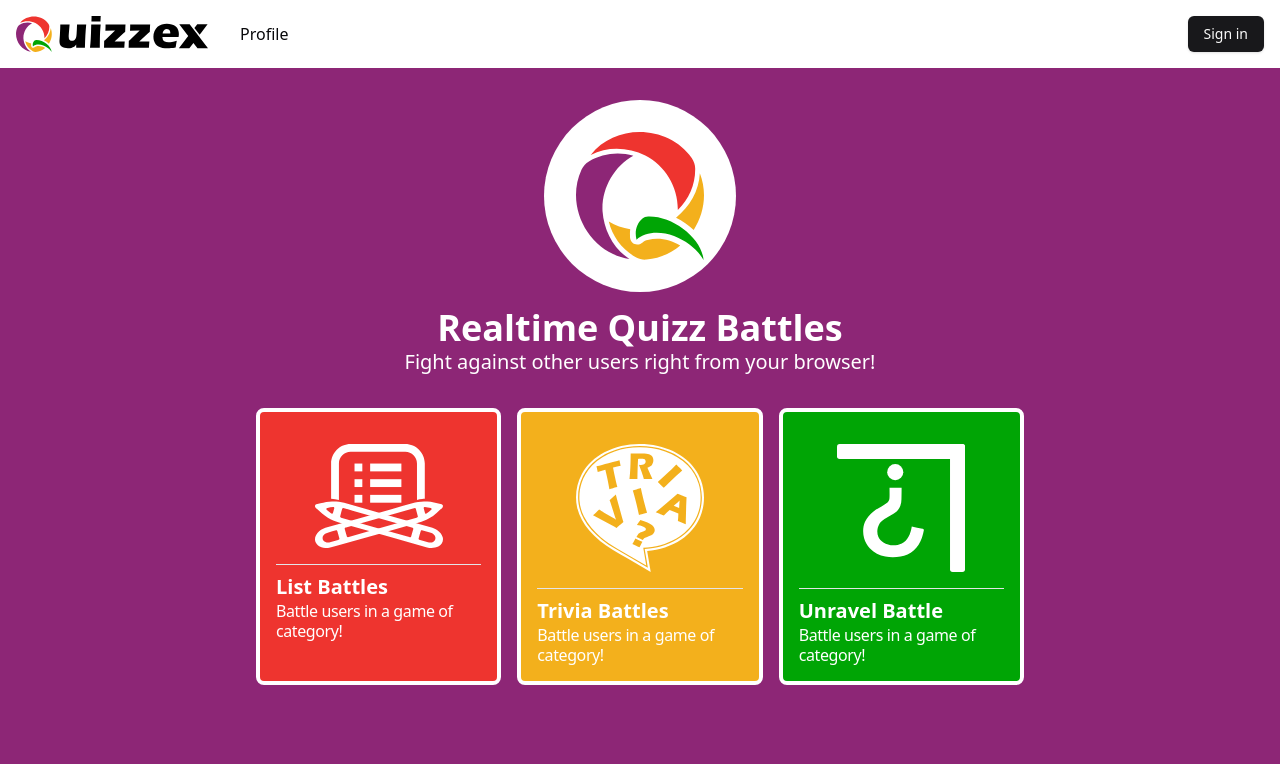
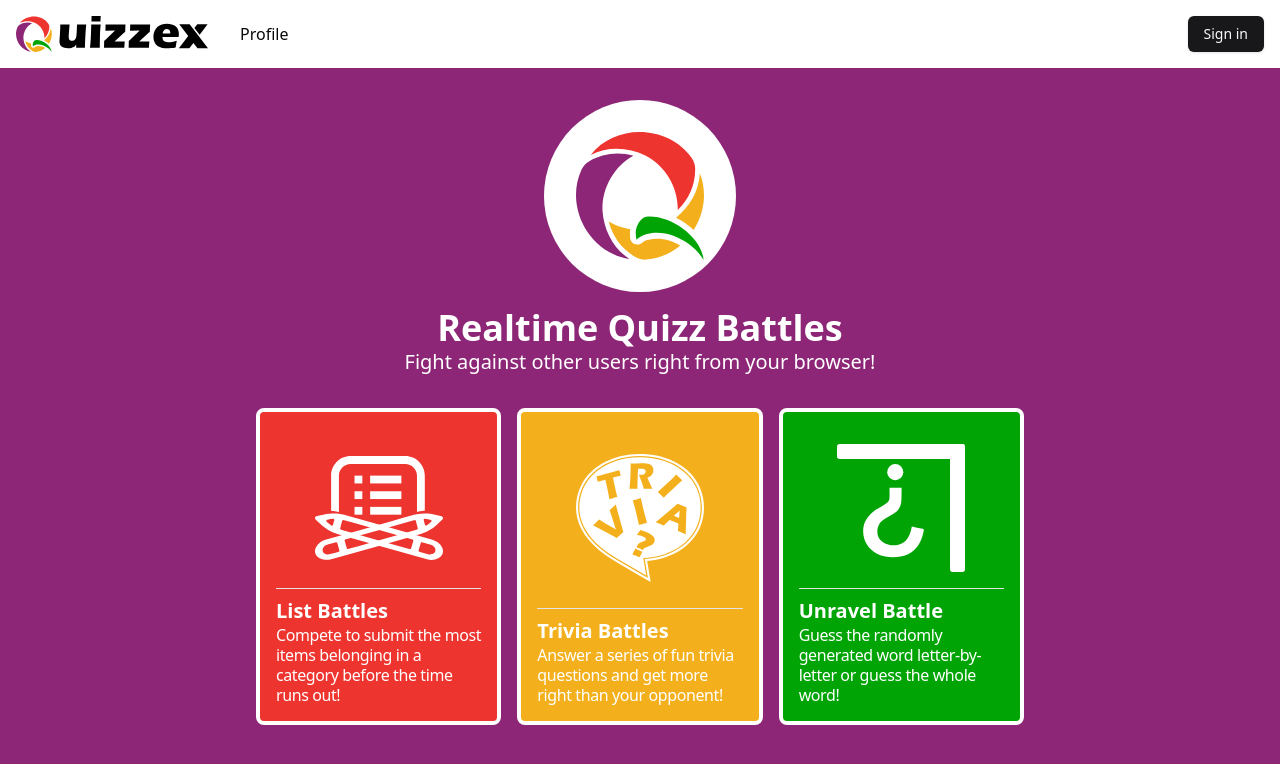
Before and after one commit to AnsellMaximilian/quizzex, a React (Vite) app: page / in a window 1280 px wide. Shown: the top 764 px of the page. Built offline with nearby package versions, Linux system fonts and the light colour scheme; no server answers.

Commit message:
final fixes

```diff
--- a/src/App.tsx
+++ b/src/App.tsx
@@ -23,46 +23,49 @@ export default function App() {
       <div className="grid grid-cols-12 gap-4 mb-8 max-w-3xl mx-auto">
         <Link
           to={"/waiting-room"}
-          className="col-span-4 bg-paletteMain-red rounded-lg border-4 border-white p-4 hover:bg-paletteMain-red/90"
+          className="col-span-4 bg-paletteMain-red rounded-lg border-4 border-white p-4 hover:bg-paletteMain-red/90 flex flex-col"
         >
-          <div className="p-4 flex justify-center rounded-lg  ">
+          <div className="p-4 flex justify-center rounded-lg grow">
             <img src={listBattleIcon} className="w-32" />
           </div>
           <hr />
           <div className="mt-2">
             <div className="text-xl font-bold">List Battles</div>
             <p className="leading-5 tracking-tight">
-              Battle users in a game of category!
+              Compete to submit the most items belonging in a category before
+              the time runs out!
             </p>
           </div>
         </Link>
         <Link
           to="/trivia-battle/waiting-room"
-          className="col-span-4 bg-paletteMain-yellow rounded-lg border-4 border-white p-4 hover:bg-paletteMain-yellow/90"
+          className="col-span-4 bg-paletteMain-yellow rounded-lg border-4 border-white p-4 hover:bg-paletteMain-yellow/90 flex flex-col"
         >
-          <div className="p-4 flex justify-center rounded-lg  ">
+          <div className="p-4 flex justify-center rounded-lg grow">
             <img src={triviaIcon} className="w-32" />
           </div>
           <hr />
           <div className="mt-2">
             <div className="text-xl font-bold">Trivia Battles</div>
             <p className="leading-5 tracking-tight">
-              Battle users in a game of category!
+              Answer a series of fun trivia questions and get more right than
+              your opponent!
             </p>
           </div>
         </Link>
         <Link
           to="/unravel-battle/waiting-room"
-          className="col-span-4 bg-paletteMain-green rounded-lg border-4 border-white p-4 hover:bg-paletteMain-green/90"
+          className="col-span-4 bg-paletteMain-green rounded-lg border-4 border-white p-4 hover:bg-paletteMain-green/90 flex flex-col"
         >
-          <div className="p-4 flex justify-center rounded-lg  ">
+          <div className="p-4 flex justify-center rounded-lg grow">
             <img src={unravelIcon} className="w-32" />
           </div>
           <hr />
           <div className="mt-2">
             <div className="text-xl font-bold">Unravel Battle</div>
             <p className="leading-5 tracking-tight">
-              Battle users in a game of category!
+              Guess the randomly generated word letter-by-letter or guess the
+              whole word!
             </p>
           </div>
         </Link>
--- a/src/main.tsx
+++ b/src/main.tsx
@@ -54,7 +54,14 @@ const router = createBrowserRouter([
         children: [
           { path: ":id", element: <TriviaBattle /> },
 
-          { path: "waiting-room", element: <TriviaWaitingRoom /> },
+          {
+            path: "waiting-room",
+            element: (
+              <AuthRoute>
+                <TriviaWaitingRoom />
+              </AuthRoute>
+            ),
+          },
 
           { path: "result/:id", element: <TriviaBattleResult /> },
         ],
@@ -65,7 +72,14 @@ const router = createBrowserRouter([
         children: [
           { path: ":id", element: <UnravelBattle /> },
 
-          { path: "waiting-room", element: <UnravelWaitingRoom /> },
+          {
+            path: "waiting-room",
+            element: (
+              <AuthRoute>
+                <UnravelWaitingRoom />
+              </AuthRoute>
+            ),
+          },
 
           { path: "result/:id", element: <UnravelResult /> },
         ],
@@ -77,7 +91,11 @@ const router = createBrowserRouter([
       },
       {
         path: "profile",
-        element: <Profile />,
+        element: (
+          <AuthRoute>
+            <Profile />
+          </AuthRoute>
+        ),
       },
     ],
   },
```
